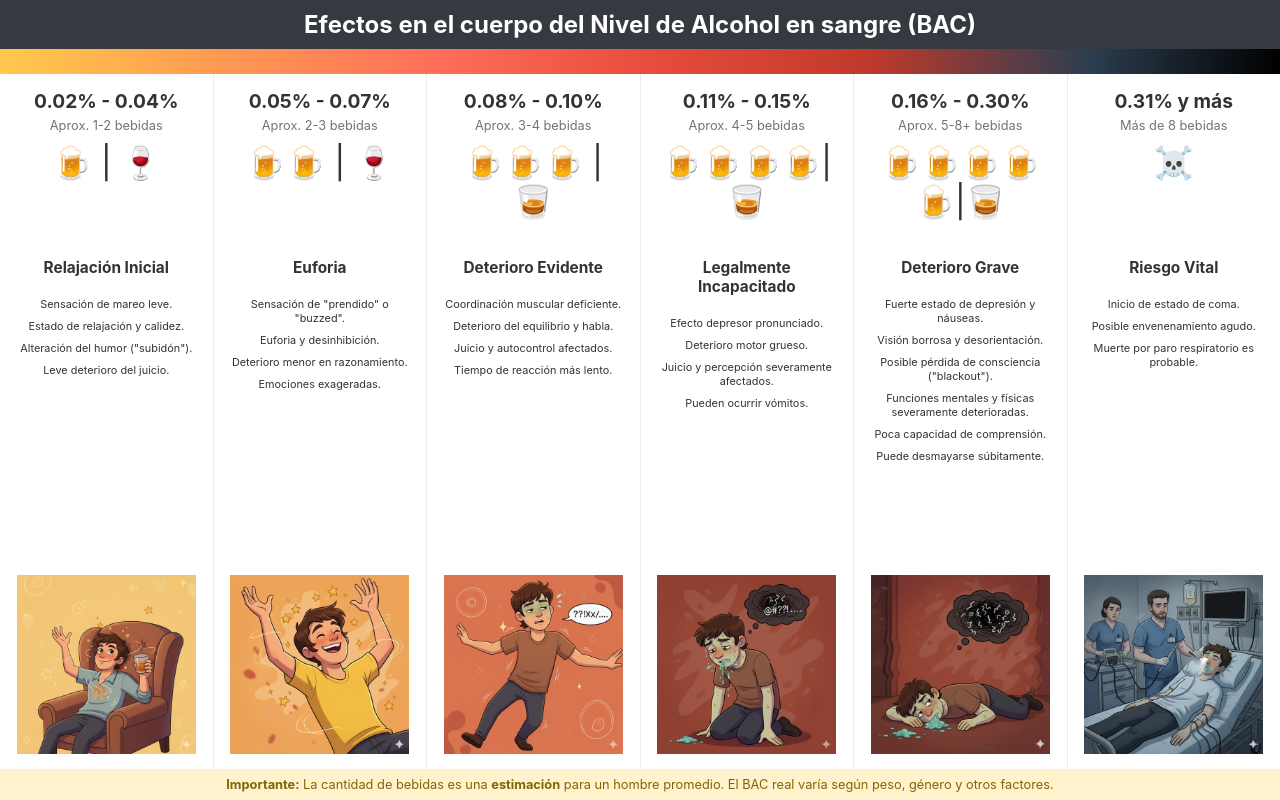
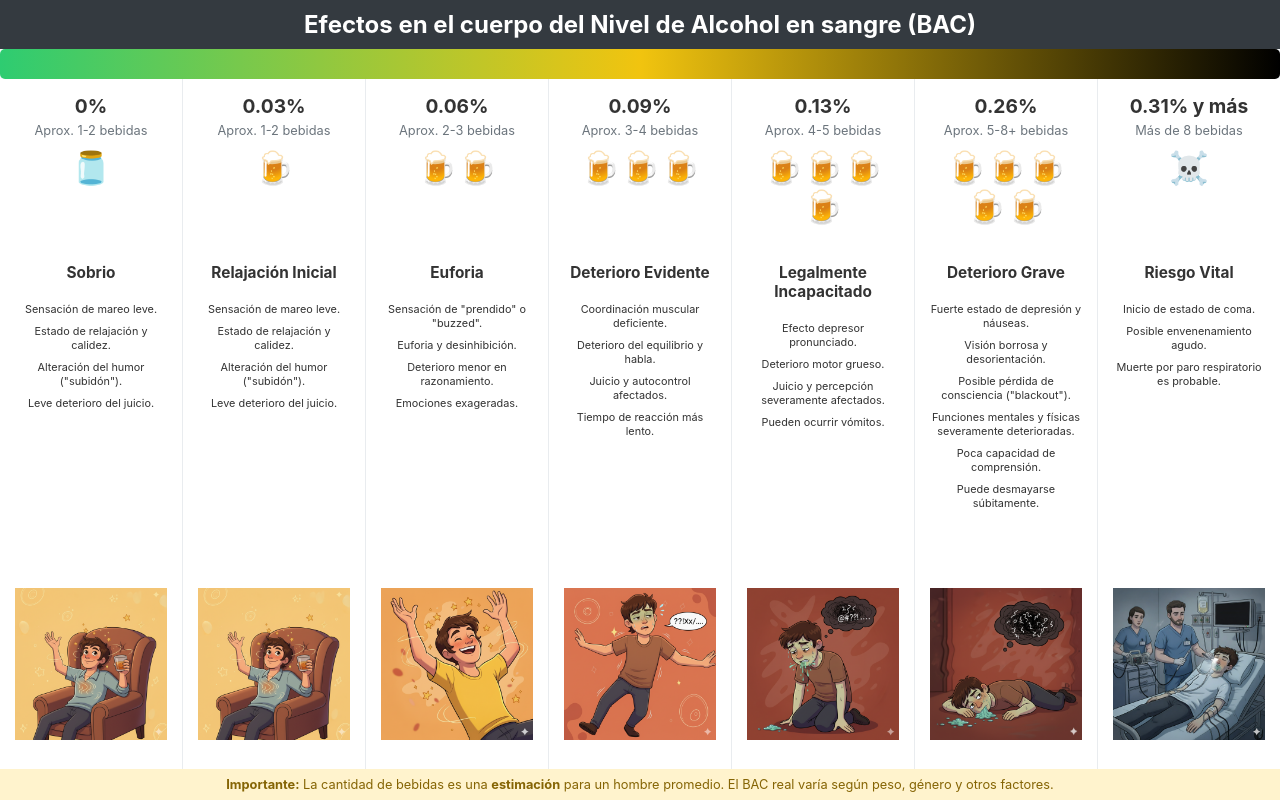
Before and after one commit to xperseosses/InfovisG21, a plain HTML site: page prueba2.0.html in a window 1280 px wide. Drawn offline with Linux system fonts and the light colour scheme.

Commit message:
Entrega parcial

```diff
--- a/prueba2.0.html
+++ b/prueba2.0.html
@@ -45,17 +45,14 @@
 
         /* 1. Se añade la nueva barra de gradiente con colores más acentuados */
         .bac-gradient-bar {
-            height: 25px; /* Altura de la barra */
+            height: 30px;
             width: 100%;
-            /* Gradiente con colores más intensos y definidos para marcar el riesgo */
+            border-radius: 5px;
+            /* Gradiente que va de bienestar (verde) a malestar (negro) */
             background: linear-gradient(to right,
-                #ffc94d 0%,     /* Amarillo (Relajación) */
-                #ff9a52 17%,    /* Naranja (Euforia) */
-                #ff6f59 34%,    /* Naranja rojizo (Deterioro) */
-                #e74c3c 51%,    /* Rojo (Incapacitado) */
-                #c0392b 68%,    /* Rojo oscuro (Grave) */
-                #2c3e50 85%,    /* Gris muy oscuro/casi negro (Riesgo Vital) */
-                #000000 100%
+                #2ecc71, /* Verde (Bienestar) */
+                #f1c40f, /* Amarillo (Advertencia) */
+                #000000  /* Negro (Malestar Severo) */
             );
         }
 
@@ -156,16 +153,6 @@
             width: 100%;
         }
 
-        /* --- INICIO DE LA MODIFICACIÓN --- */
-
-        /* 2. Se eliminan los bordes superiores de las columnas */
-        /* #col-1, #col-2 { border-top: 25px solid var(--riesgo-bajo); }
-         #col-3, #col-4 { border-top: 25px solid var(--riesgo-moderado); }
-         #col-5, #col-6 { border-top: 25px solid var(--riesgo-alto); }
-         #col-7 { border-top: 25px solid var(--riesgo-peligro); }
-        */
-
-        /* --- FIN DE LA MODIFICACIÓN --- */
     </style>
 </head>
 <body>
@@ -177,11 +164,31 @@
 
         <div class="bac-gradient-bar"></div>
         <main>
+            <article class="bac-column" id="col-0">
+                <div class="bac-info">
+                    <h3>0%</h3>
+                    <p>Aprox. 1-2 bebidas</p>
+                    <div class="drinks">🫙</div>
+                </div>
+                <div class="effects-info">
+                    <h2>Sobrio</h2>
+                    <ul>
+                        <li>Sensación de mareo leve.</li>
+                        <li>Estado de relajación y calidez.</li>
+                        <li>Alteración del humor ("subidón").</li>
+                        <li>Leve deterioro del juicio.</li>
+                    </ul>
+                    <div class="state-drawing">
+                        <img src="imagenes/relajacion_inicial.png" alt="Ilustración de relajacion inicial">
+                    </div>
+                </div>
+            </article>
+
             <article class="bac-column" id="col-1">
                 <div class="bac-info">
-                    <h3>0.02% - 0.04%</h3>
+                    <h3>0.03%</h3>
                     <p>Aprox. 1-2 bebidas</p>
-                    <div class="drinks">🍺 | 🍷</div>
+                    <div class="drinks">🍺</div>
                 </div>
                 <div class="effects-info">
                     <h2>Relajación Inicial</h2>
@@ -199,9 +206,9 @@
 
             <article class="bac-column" id="col-2">
                 <div class="bac-info">
-                    <h3>0.05% - 0.07%</h3>
+                    <h3>0.06%</h3>
                     <p>Aprox. 2-3 bebidas</p>
-                    <div class="drinks">🍺🍺 | 🍷</div>
+                    <div class="drinks">🍺🍺</div>
                 </div>
                 <div class="effects-info">
                     <h2>Euforia</h2>
@@ -219,9 +226,9 @@
 
             <article class="bac-column" id="col-3">
                 <div class="bac-info">
-                    <h3>0.08% - 0.10%</h3>
+                    <h3>0.09%</h3>
                     <p>Aprox. 3-4 bebidas</p>
-                    <div class="drinks">🍺🍺🍺 | 🥃</div>
+                    <div class="drinks">🍺🍺🍺</div>
                 </div>
                 <div class="effects-info">
                     <h2>Deterioro Evidente</h2>
@@ -239,9 +246,9 @@
 
             <article class="bac-column" id="col-4">
                 <div class="bac-info">
-                    <h3>0.11% - 0.15%</h3>
+                    <h3>0.13%</h3>
                     <p>Aprox. 4-5 bebidas</p>
-                    <div class="drinks">🍺🍺🍺🍺|🥃</div>
+                    <div class="drinks">🍺🍺🍺🍺</div>
                 </div>
                 <div class="effects-info">
                     <h2>Legalmente Incapacitado</h2>
@@ -259,9 +266,9 @@
 
             <article class="bac-column" id="col-5">
                 <div class="bac-info">
-                    <h3>0.16% - 0.30%</h3>
+                    <h3>0.26%</h3>
                     <p>Aprox. 5-8+ bebidas</p>
-                    <div class="drinks">🍺🍺🍺🍺🍺|🥃</div>
+                    <div class="drinks">🍺🍺🍺🍺🍺</div>
                 </div>
                 <div class="effects-info">
                     <h2>Deterioro Grave</h2>
```
